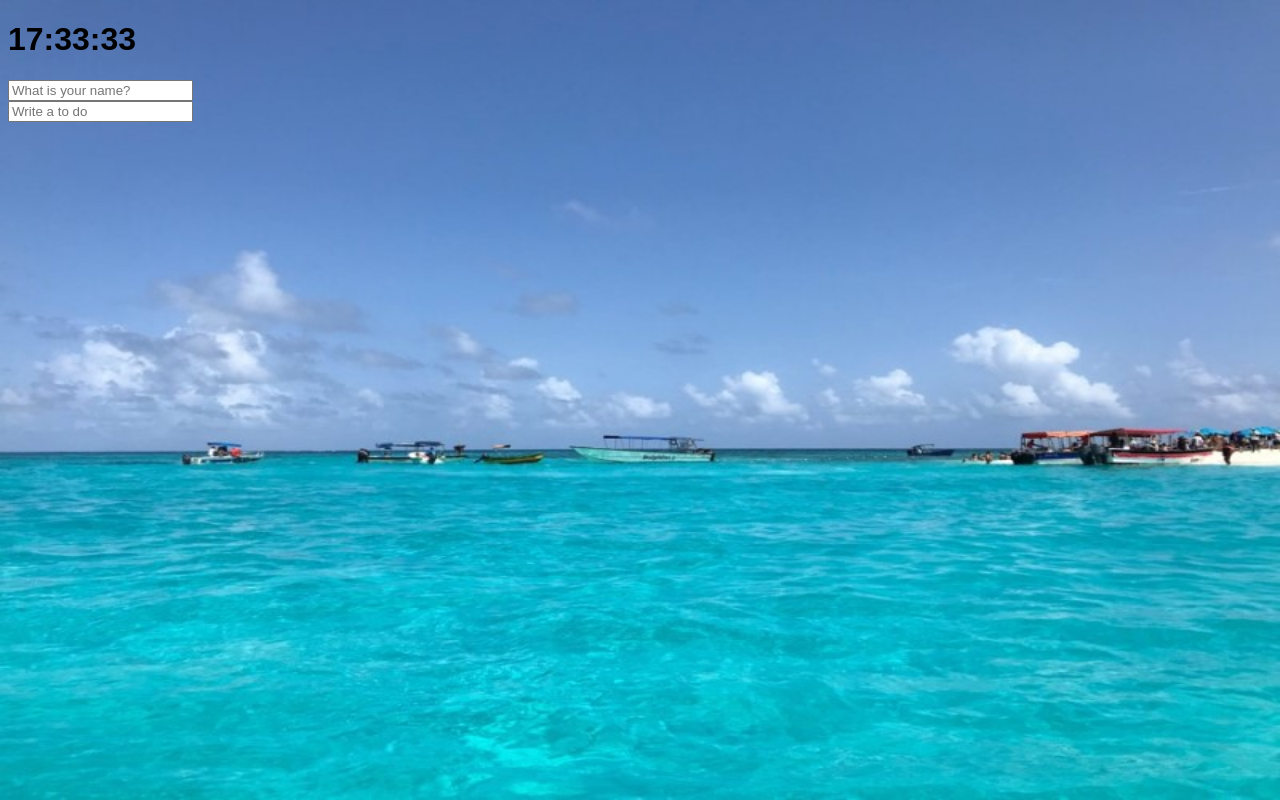
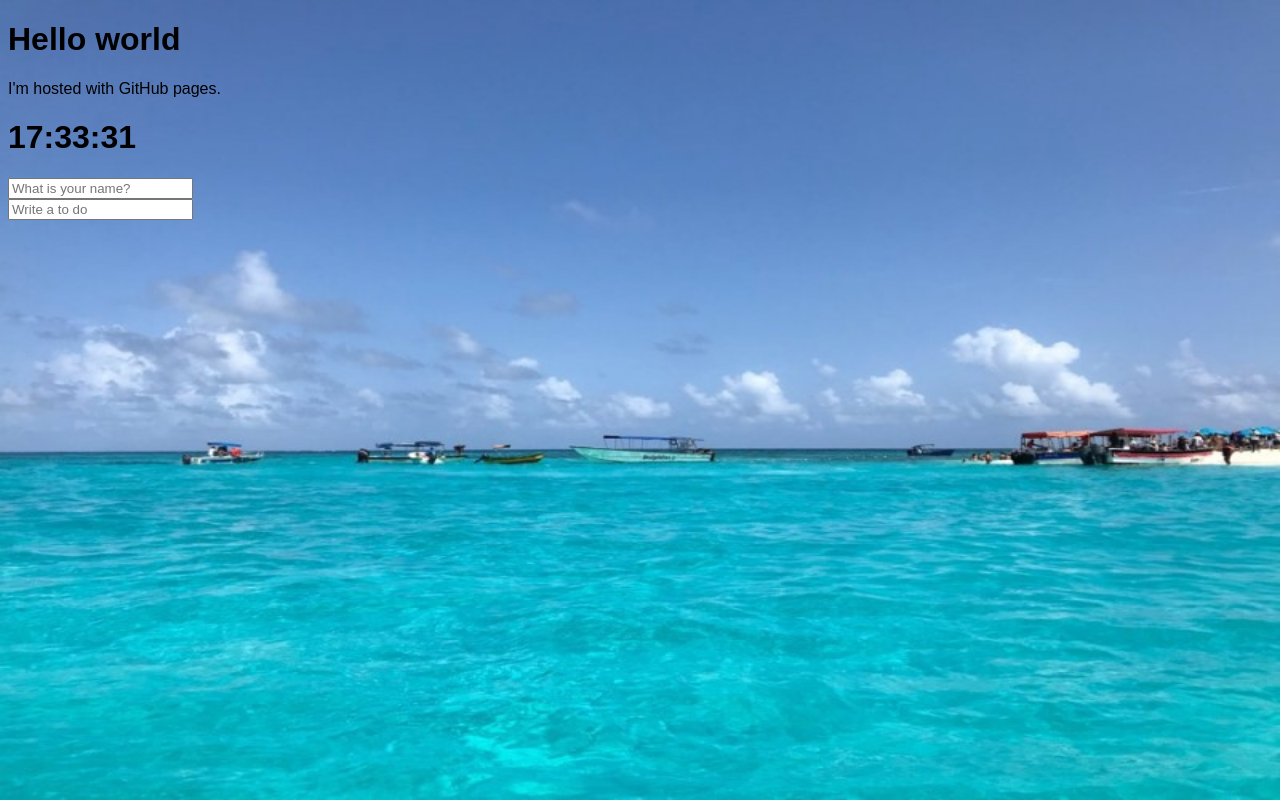
Before and after one commit to hyggetogether/hyggetogether, a website built with Parcel: page index.html in a window 1280 px wide. Built offline with nearby package versions, Linux system fonts and the light colour scheme; no server answers.

Commit message:
Update index.html

```diff
--- a/index.html
+++ b/index.html
@@ -7,6 +7,9 @@
   </head>
 
   <body>
+    <h1>Hello world</h1>
+    <p> I'm hosted with GitHub pages.</p>
+
     <div class="js-clock">
       <h1>00:00</h1>
     </div>
```
